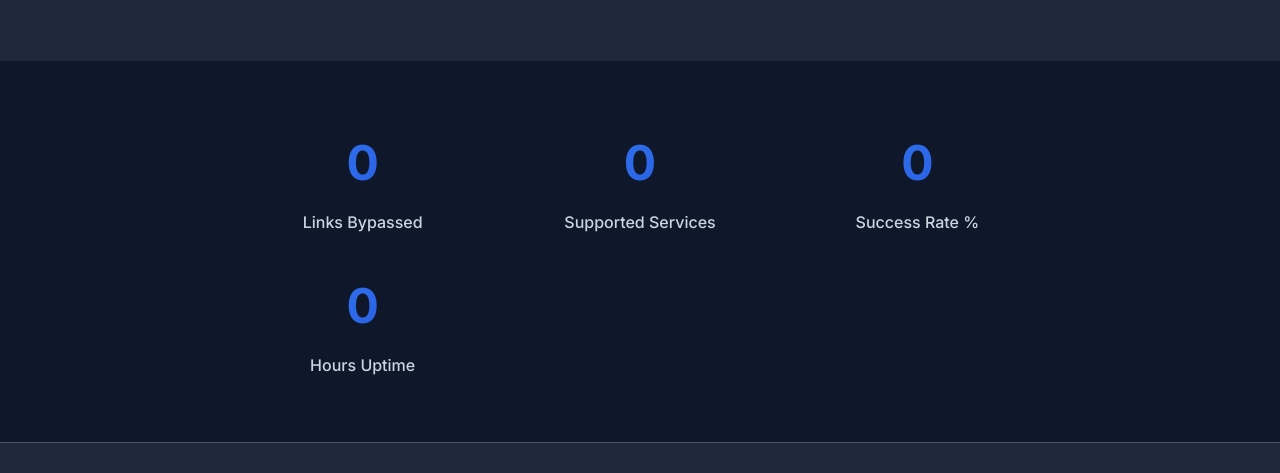
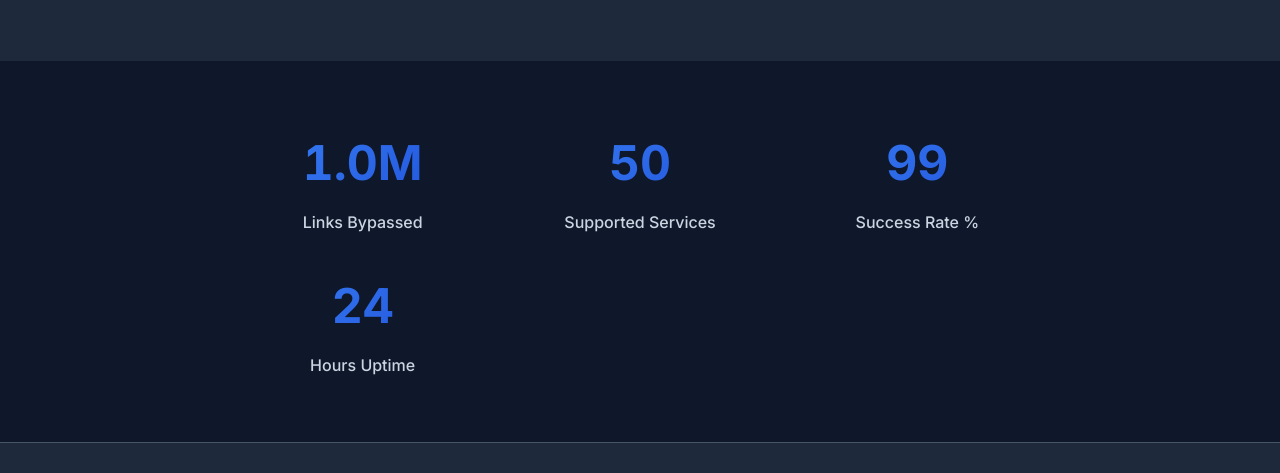
Before and after one commit to mehmetkahya0/link-bypasser, a plain HTML site: page index.html in a window 1280 px wide. Shown: the part 1509-1982 px from the top of the page. Drawn offline with Linux system fonts and the light colour scheme.

Commit message:
Add Stats Animation Class and enhance stat number hover effect

```diff
--- a/script-new.js
+++ b/script-new.js
@@ -671,9 +671,79 @@ class ModernLinkBypass {
     }
 }
 
+// Stats Animation Class
+class StatsAnimator {
+    constructor() {
+        this.stats = document.querySelectorAll('.stat-number');
+        this.hasAnimated = false;
+        this.setupIntersectionObserver();
+    }
+
+    setupIntersectionObserver() {
+        const options = {
+            threshold: 0.5,
+            rootMargin: '0px 0px -100px 0px'
+        };
+
+        const observer = new IntersectionObserver((entries) => {
+            entries.forEach(entry => {
+                if (entry.isIntersecting && !this.hasAnimated) {
+                    this.animateStats();
+                    this.hasAnimated = true;
+                }
+            });
+        }, options);
+
+        const statsSection = document.querySelector('.stats');
+        if (statsSection) {
+            observer.observe(statsSection);
+        }
+    }
+
+    animateStats() {
+        this.stats.forEach((stat, index) => {
+            const targetValue = parseInt(stat.getAttribute('data-count'));
+            const duration = 2000; // 2 seconds
+            const startTime = Date.now();
+
+            // Add slight delay for each stat
+            setTimeout(() => {
+                const animateNumber = () => {
+                    const elapsed = Date.now() - startTime;
+                    const progress = Math.min(elapsed / duration, 1);
+
+                    // Use easeOutQuart for smooth animation
+                    const easeOutQuart = 1 - Math.pow(1 - progress, 4);
+                    const currentValue = Math.floor(targetValue * easeOutQuart);
+
+                    stat.textContent = this.formatNumber(currentValue);
+
+                    if (progress < 1) {
+                        requestAnimationFrame(animateNumber);
+                    } else {
+                        stat.textContent = this.formatNumber(targetValue);
+                    }
+                };
+
+                animateNumber();
+            }, index * 200); // 200ms delay between each stat
+        });
+    }
+
+    formatNumber(num) {
+        if (num >= 1000000) {
+            return (num / 1000000).toFixed(1) + 'M';
+        } else if (num >= 1000) {
+            return (num / 1000).toFixed(1) + 'K';
+        }
+        return num.toString();
+    }
+}
+
 // Initialize the system when DOM is loaded
 document.addEventListener('DOMContentLoaded', () => {
     console.log('🚀 Initializing Modern Link Bypass System...');
     window.linkBypass = new ModernLinkBypass();
+    window.statsAnimator = new StatsAnimator();
     console.log('✅ System ready!');
 });
--- a/styles.css
+++ b/styles.css
@@ -543,6 +543,12 @@ body {
     -webkit-text-fill-color: transparent;
     background-clip: text;
     margin-bottom: 0.5rem;
+    transition: transform 0.3s ease;
+    font-variant-numeric: tabular-nums;
+}
+
+.stat-number:hover {
+    transform: scale(1.1);
 }
 
 .stat-label {
```
